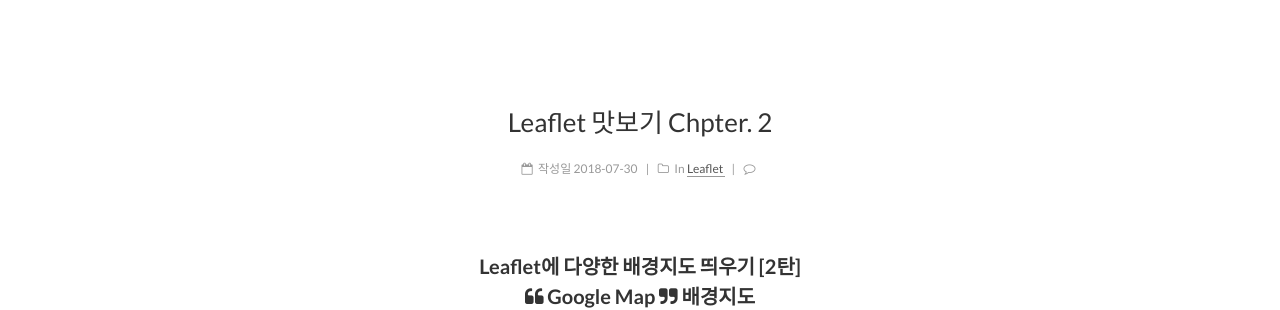
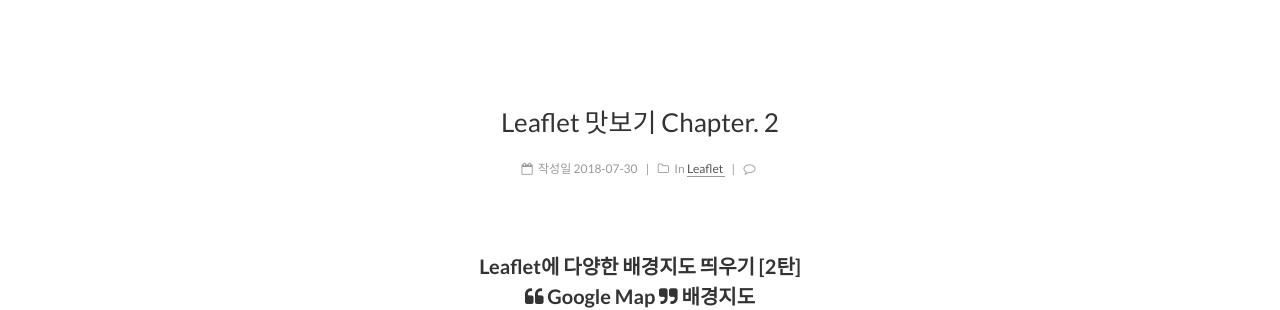
Before and after one commit to bbong95/bbong95.github.io, a Jekyll site: the page built from _posts/2018-07-30-Leaflet 맛보기 2탄.markdown, in a window 1280 px wide. Shown: the part 288-598 px from the top of the page. Built offline with Jekyll 4.4.1, drawn with Linux system fonts in a browser that asks for light colours; some web fonts are replaced; comment, search, counter and statistics services are not loaded; some of the changed text lies outside the part shown.

Commit message:
제목 수정

```diff
--- a/_posts/2018-07-25-Leaflet 맛보기.markdown
+++ b/_posts/2018-07-25-Leaflet 맛보기.markdown
@@ -1,6 +1,6 @@
 ---
 layout: post
-title: Leaflet 맛보기 Chpter. 1
+title: Leaflet 맛보기 Chapter. 1
 description:
 date: 2018-07-25
 categories:
--- a/_posts/2018-07-30-Leaflet 맛보기 2탄.markdown
+++ b/_posts/2018-07-30-Leaflet 맛보기 2탄.markdown
@@ -1,6 +1,6 @@
 ---
 layout: post
-title: Leaflet 맛보기 Chpter. 2
+title: Leaflet 맛보기 Chapter. 2
 description:
 date: 2018-07-30
 categories:
--- a/_posts/2018-08-02-Leaflet 맛보기 3탄.markdown
+++ b/_posts/2018-08-02-Leaflet 맛보기 3탄.markdown
@@ -1,6 +1,6 @@
 ---
 layout: post
-title: Leaflet 맛보기 Chpter. 3
+title: Leaflet 맛보기 Chapter. 3
 description:
 date: 2018-08-02
 categories:
```
